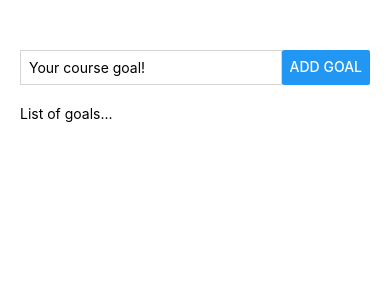
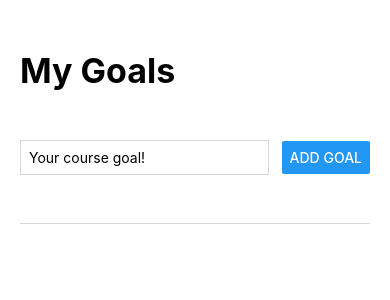
Before and after one commit to RichardCastuera/reactnativeapp-1, a React Native app in the folder MyFirstReactNativeApp/: screen / in a window 390 px wide. Shown: the top 300 px of the page. Built offline with nearby package versions, Linux system fonts and the light colour scheme.

Commit message:
feat(project): Handled events and managed the list of goals

```diff
--- a/MyFirstReactNativeApp/App.js
+++ b/MyFirstReactNativeApp/App.js
@@ -1,14 +1,38 @@
+import { useState } from "react";
 import { StyleSheet, Text, View, TextInput, Button } from "react-native";
 
 export default function App() {
+  const [enteredGoalText, setEnteredGoalText] = useState("");
+  const [courseGoals, setCourseGoals] = useState([]);
+
+  function goalInputHandler(enteredText) {
+    setEnteredGoalText(enteredText);
+  }
+
+  function addGoalHandler() {
+    setCourseGoals((currentCourseGoals) => [
+      ...currentCourseGoals,
+      enteredGoalText,
+    ]);
+  }
+
   return (
     <View style={styles.appContainer}>
+      <View>
+        <Text style={styles.styleTitle}>My Goals</Text>
+      </View>
       <View style={styles.userGoals}>
-        <TextInput style={styles.textInput} placeholder="Your course goal!" />
-        <Button style={styles.styleButton} title="Add Goal" />
+        <TextInput
+          style={styles.textInput}
+          placeholder="Your course goal!"
+          onChangeText={goalInputHandler}
+        />
+        <Button title="Add Goal" onPress={addGoalHandler} />
       </View>
       <View style={styles.userAddedGoals}>
-        <Text>List of goals...</Text>
+        {courseGoals.map((goal) => (
+          <Text key={goal}>{goal}</Text>
+        ))}
       </View>
     </View>
   );
@@ -16,28 +40,30 @@
 
 const styles = StyleSheet.create({
   appContainer: {
+    flex: 1,
     paddingHorizontal: 20,
     paddingVertical: 50,
   },
+  styleTitle: {
+    fontSize: 34,
+    fontWeight: "bold",
+  },
   userGoals: {
+    flex: 1,
     flexDirection: "row",
     justifyContent: "space-between",
+    alignItems: "center",
+    borderBottomWidth: 1,
+    borderColor: "#cccccccc",
   },
   textInput: {
     borderWidth: 1,
     borderColor: "#cccccccc",
-    flex: 1,
+    flex: 0.95,
     padding: 8,
   },
-  styleButton: {
-    padding: 8,
-    flex: 1,
-    justifyContent: "center",
-    alignItems: "center",
-    backgroundColor: "green",
-    color: "green",
-  },
   userAddedGoals: {
+    flex: 4,
     marginVertical: 20,
   },
 });
```
